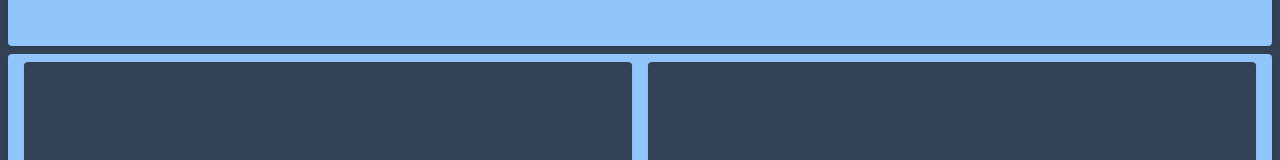
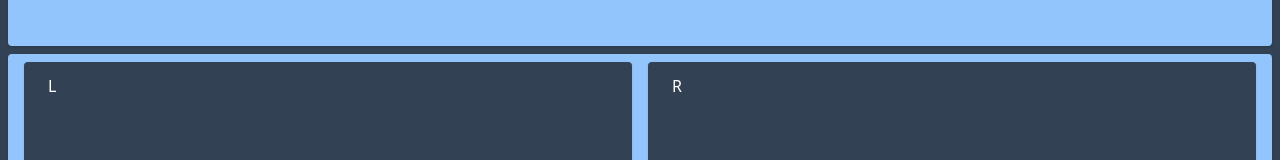
Before and after one commit to PeytonCurr/plate_counter, a React (Create React App) app: page / in a window 1280 px wide. Both pictures are taken after a click on the checkbox 888 px from the left and 707 px from the top of the page. Shown: the part 325-485 px from the top of the page. Built offline with nearby package versions, Linux system fonts and the light colour scheme.

Commit message:
Added Stat side Identifiers

```diff
--- a/src/components/Stats.jsx
+++ b/src/components/Stats.jsx
@@ -34,6 +34,7 @@ function Stats(props) {
     <div className={'bg-blue-300 rounded shadow grid p-2 sm:px-4 gap-2 sm:gap-4 row-span-1 sm:row-span-2 ' + (props.single ? ' grid-cols-1 pb-3 md:pb-6 md:pt-4 stack items-center ' : ' grid-cols-2 ') + (props.barBell ? '  ' : ' md:row-span-5 md:grid-cols-1 ') + ((!props.single && !props.barBell) && ' md:py-4 ')}>
 
       <div className=' bg-slate-700 rounded shadow p-6 py-2 h-full'>
+        <div className='fixed pt-1 ' >L</div>
         <ul className='flex h-full justify-center items-center'>
           {plates.map((plate) => (
             <>
@@ -60,6 +61,7 @@ function Stats(props) {
 
 
       <div className={' bg-slate-700 rounded shadow p-6 py-2 h-full ' + (props.single && ' w-[103%] ')}>
+        <div className='fixed pt-1' >R</div>
         <ul className='flex h-full justify-center items-center'>
           {plates.map((plate) => (
             <>
```
